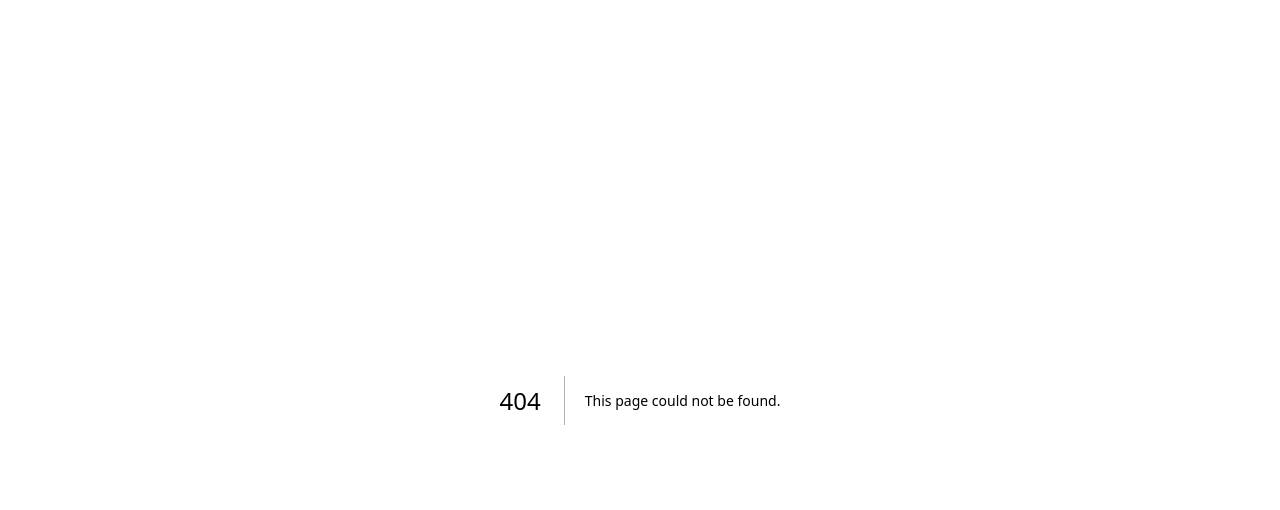
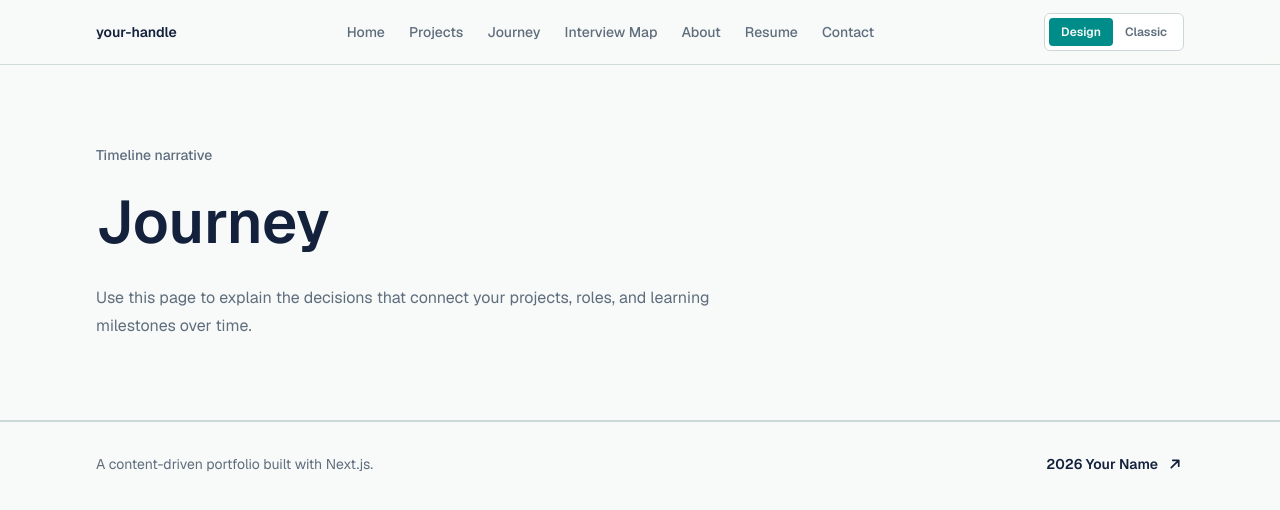
Before and after one commit to seungwoo7050/42web-workspace, a Next.js app: page /journey in a window 1280 px wide. Before the commit this address had no page. Shown: the top 510 px of the page. Built offline with nearby package versions, Linux system fonts and the light colour scheme.

Commit message:
feat(journey): 여정 route 소개 추가

```diff
--- /dev/null
+++ b/src/app/journey/page.tsx
@@ -0,0 +1,56 @@
+import { notFound } from "next/navigation";
+import { ContentHint } from "@/components/portfolio/content-hint";
+import { PageShell } from "@/components/portfolio/site-shell";
+import {
+  getPortfolioContent,
+  isSitePageEnabled,
+  resolveContentDebug,
+  resolveHomeTemplateId,
+  type RouteSearchParams,
+} from "@/lib/portfolio";
+
+export default async function JourneyPage({
+  searchParams,
+}: {
+  searchParams?: RouteSearchParams;
+}) {
+  const content = getPortfolioContent();
+  if (!isSitePageEnabled("journey", content)) notFound();
+  const params = searchParams ? await searchParams : {};
+  const activeTemplate = resolveHomeTemplateId(params.view, content.presentation);
+  const contentDebug = resolveContentDebug(params.debug);
+
+  const pageCopy = content.presentation.pages.journey;
+  const narrative = content.journeyNarrative;
+
+  return (
+    <PageShell
+      contentDebug={contentDebug}
+      homeTemplate={activeTemplate}
+      profile={content.profile}
+      site={content.site}
+      templateSwitcher={{
+        activeId: activeTemplate,
+        contentDebug,
+        currentPath: "/journey",
+        templates: content.presentation.templates,
+      }}
+    >
+      <section className="border-b border-line">
+        <div className="mx-auto max-w-6xl px-5 py-20 sm:px-8">
+          <ContentHint
+            enabled={contentDebug}
+            path="src/content/presentation.json > pages.journey.hero + src/content/journey-narrative.json > intro"
+          />
+          <p className="text-sm font-medium text-muted">{pageCopy.hero.eyebrow}</p>
+          <h1 className="mt-5 max-w-3xl text-5xl font-semibold leading-tight text-foreground md:text-6xl">
+            {pageCopy.hero.title}
+          </h1>
+          <p className="mt-6 max-w-2xl text-base leading-7 text-muted">
+            {narrative.intro}
+          </p>
+        </div>
+      </section>
+    </PageShell>
+  );
+}
```
